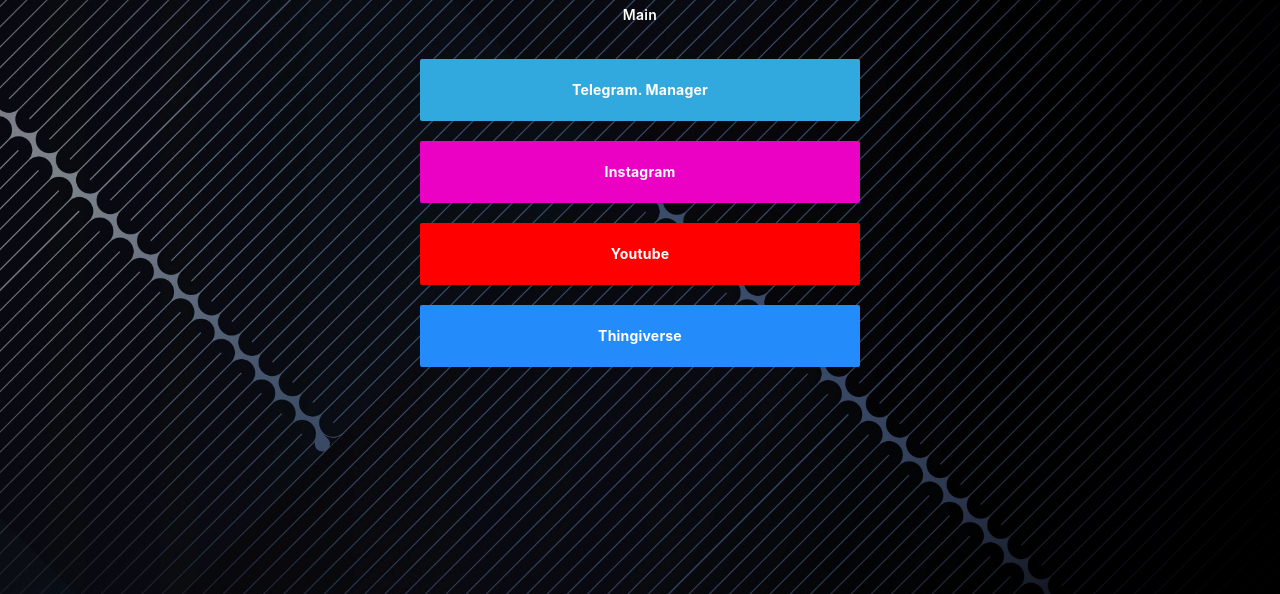
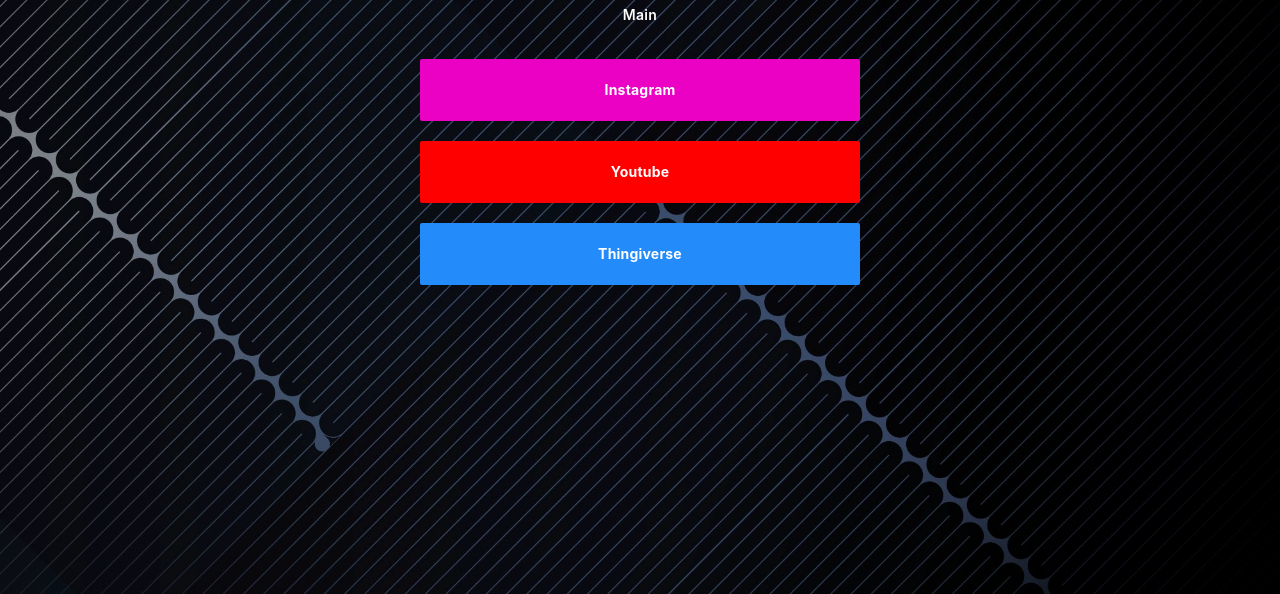
Before and after one commit to DDDvzzz/dddvzzz.github.io, a plain HTML site: page index.html in a window 1280 px wide. Shown: the part 206-800 px from the top of the page. Drawn offline with Linux system fonts and the light colour scheme.

Commit message:
Remove Telegram link from index.html
Removed Telegram link from the profile.

```diff
--- a/index.html
+++ b/index.html
@@ -112,12 +112,6 @@
       background: "Main. Background_00000.jpg",
       links: [
         {
-          text: "Telegram. Manager",
-          url: "https://t.me/-",
-          bg: "#31A8DE",
-          color: "#FFFFFF"
-        },
-        {
           text: "Instagram",
           url: "https://www.instagram.com/dddvzzz/",
           bg: "#EA01C4",
```
